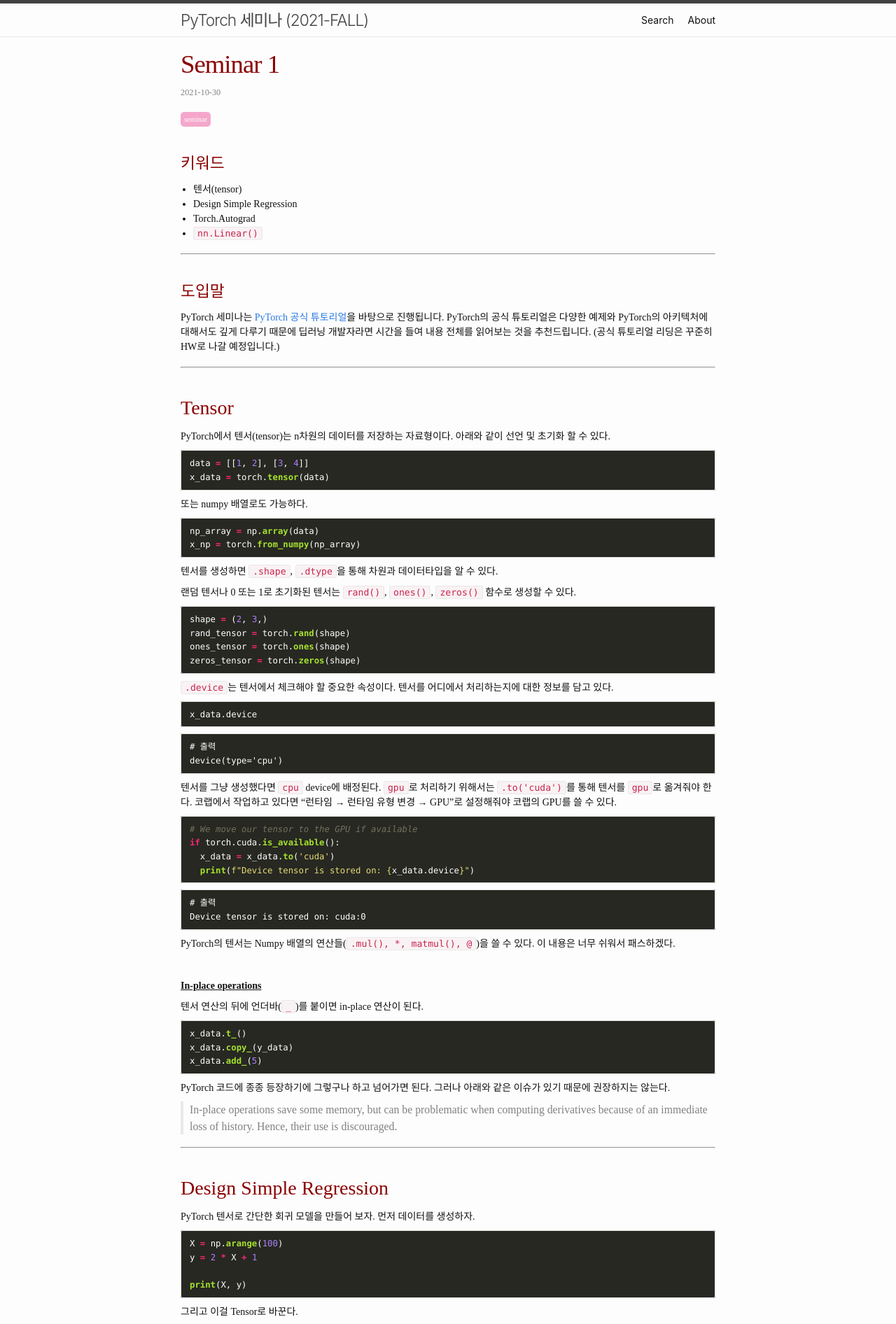
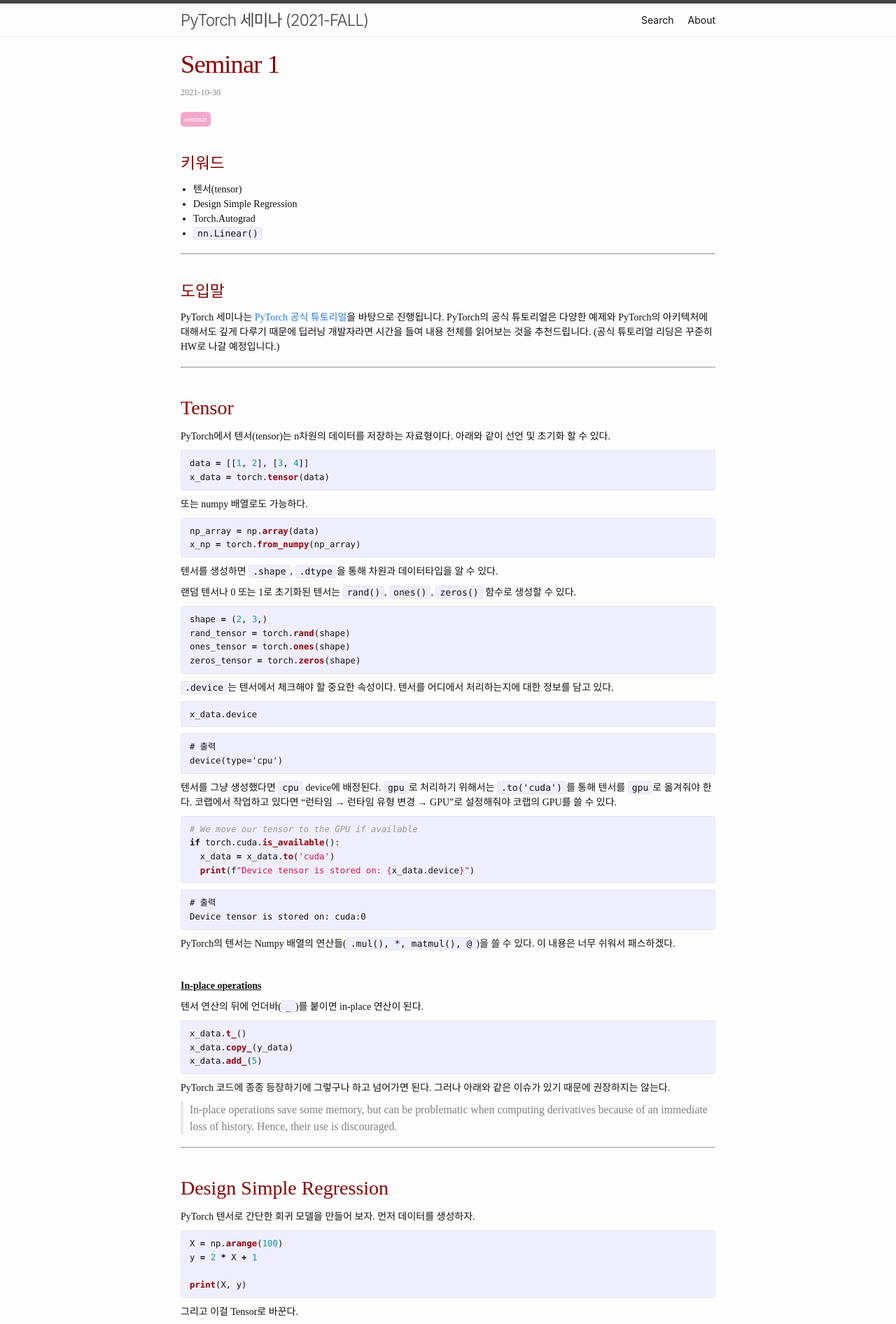
Before and after one commit to PoApper/pytorch-seminar, a Jekyll site: the page built from _posts/2021-10-30-seminar-1.md, in a window 1280 px wide. Shown: the top 1892 px of the page at 70% size. Built offline with Jekyll 4.4.1, drawn with Linux system fonts in a browser that asks for light colours; nearby versions of some CDN libraries; some web fonts are replaced.

Commit message:
reset code highlight style

```diff
--- a/_config.yml
+++ b/_config.yml
@@ -38,7 +38,7 @@
 kramdown:
   auto_ids: true
 
-highlighter: rouge # Jekyll only support 'rouge' syntax highlighter
+# highlighter: rouge # Jekyll only support 'rouge' syntax highlighter
 
 plugins:
   - jemoji
--- a/_includes/custom-head.html
+++ b/_includes/custom-head.html
@@ -28,7 +28,7 @@
 <link href="{{site.baseurl}}/assets/font/d2coding.css" rel="stylesheet" type="text/css">
 
 <!-- code highlighter : monokai.sublime -->
-<link href="{{site.baseurl}}/assets/css/syntax.css" rel="stylesheet" type="text/css">
+<!-- <link href="{{site.baseurl}}/assets/css/syntax.css" rel="stylesheet" type="text/css"> -->
 
 <!-- jquery -->
 <script src="{{site.baseurl}}/assets/jquery-3.5.1.min.js"></script>
--- a/_sass/minima/_base.scss
+++ b/_sass/minima/_base.scss
@@ -182,15 +182,15 @@
   }
 }
 
-.highlight {
-  border-radius: 3px;
-  background: $code-background-color;
-  @extend %vertical-rhythm;
+// .highlight {
+//   border-radius: 3px;
+//   background: $code-background-color;
+//   @extend %vertical-rhythm;
 
-  .highlighter-rouge & {
-    background: $code-background-color;
-  }
-}
+//   .highlighter-rouge & {
+//     background: $code-background-color;
+//   }
+// }
 
 
 
--- a/_sass/minima/custom-styles.scss
+++ b/_sass/minima/custom-styles.scss
@@ -28,32 +28,32 @@
 }
 
 // code style
-code.highlighter-rouge {
-  color: #c7254e !important;
-  background-color: #f9f2f4 !important;
-}
+// code.highlighter-rouge {
+  // color: #c7254e !important;
+  // background-color: #f9f2f4 !important;
+// }
 
 // code block style
-.highlight {
-  background-color: #272822 !important;
-}
+// .highlight {
+  // background-color: #272822 !important;
+// }
 
-code {
-  background-color: #272822 !important;
-}
+// code {
+  // background-color: #272822 !important;
+// }
 
 // code label
-.codeblock-label {
-  display: inline-block;
-  border-top-left-radius: .5rem;
-  border-top-right-radius: .5rem;
-  padding: .10rem .70rem;
-  background-color: #9999dc;
-  color: white;
-  text-align: center;
-  margin-bottom: 0;
-  margin-left: 1px;
-}
+// .codeblock-label {
+//   display: inline-block;
+//   border-top-left-radius: .5rem;
+//   border-top-right-radius: .5rem;
+//   padding: .10rem .70rem;
+//   background-color: #9999dc;
+//   color: white;
+//   text-align: center;
+//   margin-bottom: 0;
+//   margin-left: 1px;
+// }
 
 // equation box
 div.eq-box {
```
